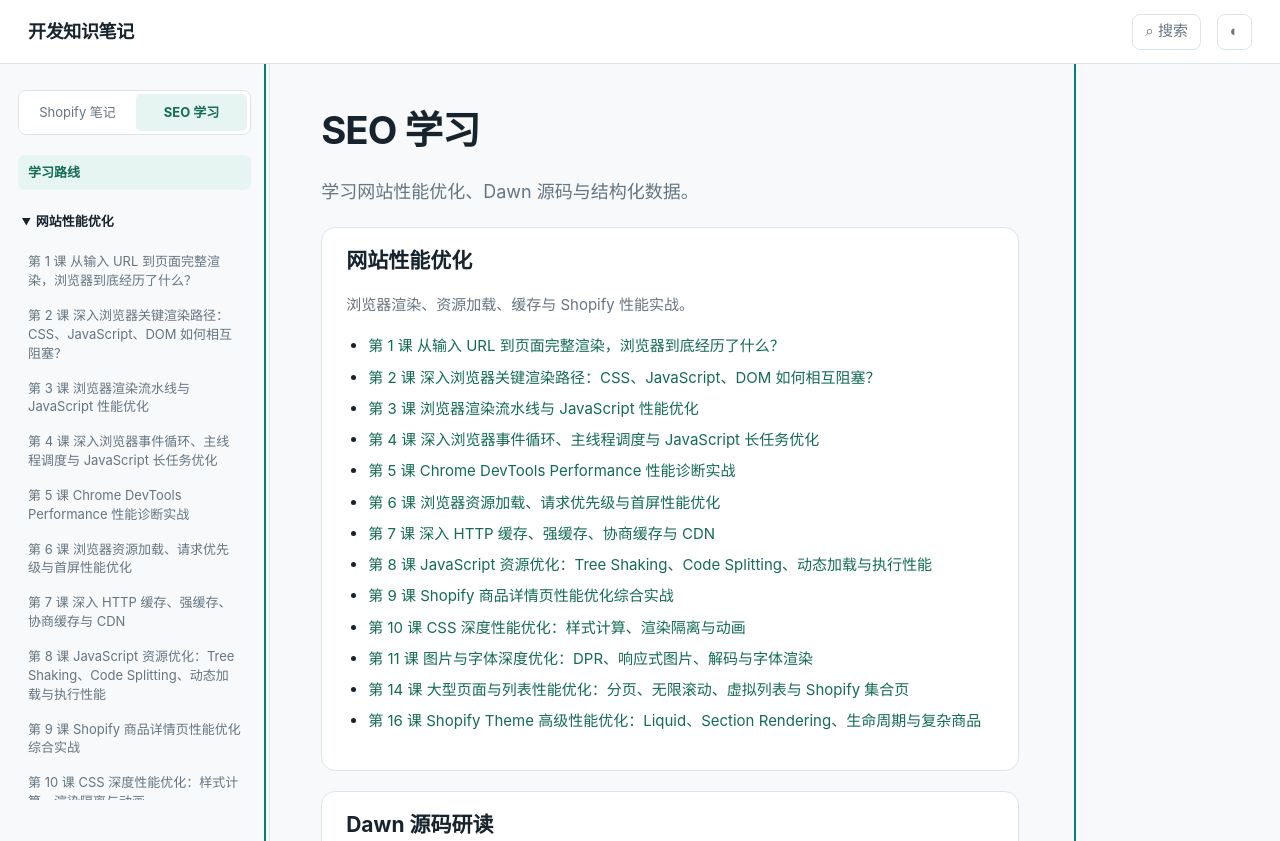
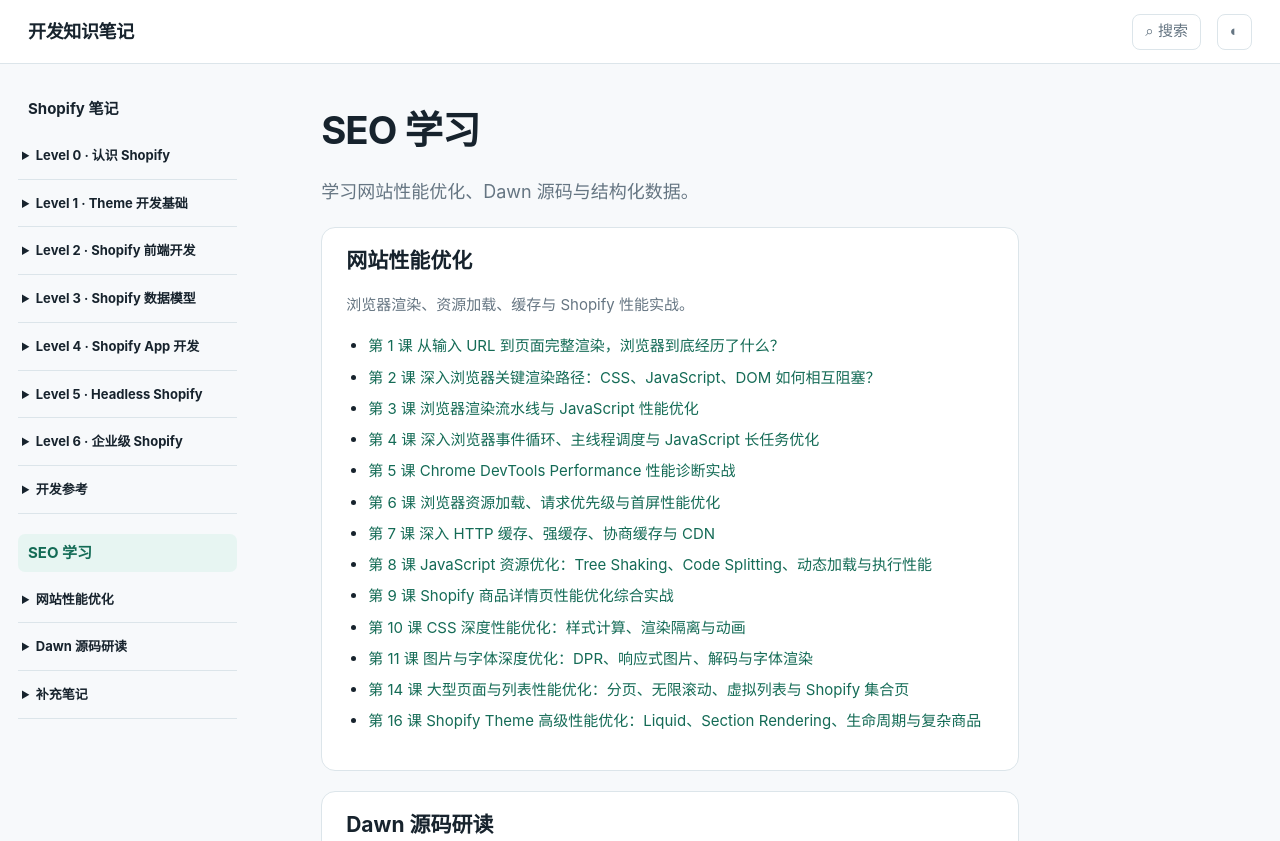
Before and after one commit to skylercong-cloud/Shopify-Note, a plain HTML site: page site/seo/index.html in a window 1280 px wide. Shown: the top 841 px of the page. Drawn offline with Linux system fonts and the light colour scheme.

Commit message:
Use one course sidebar and remove article outline

```diff
--- a/site/reader/app.js
+++ b/site/reader/app.js
@@ -30,15 +30,7 @@
     <div class="layout">
       <aside id="course-sidebar" class="sidebar" aria-label="课程导航">
         <div class="sidebar-inner">
-          <nav class="areas" aria-label="知识区">
-            <a href="../shopify/" data-area="shopify">Shopify 笔记</a>
-            <a href="../seo/" data-area="seo">SEO 学习</a>
-          </nav>
-          <div id="progress" class="progress" hidden>
-            <div class="progress-label"><span>已学完课程</span><strong id="progress-text"></strong></div>
-            <div class="progress-track"><i id="progress-bar"></i></div>
-          </div>
-          <nav id="toc" aria-label="本区课程"></nav>
+          <nav id="toc" aria-label="全部课程"></nav>
         </div>
       </aside>
       <main class="reading" id="reading">
@@ -129,18 +121,12 @@
   }
 
   const lessonTitle = lesson => [lesson.label, lesson.title].filter(Boolean).join(' ');
-  const groupTitle = group => currentArea === 'shopify' && group.id !== 'reference'
+  const groupTitle = (group, name = currentArea) => name === 'shopify' && group.id !== 'reference'
     ? 'Level ' + group.id + ' · ' + group.title
     : group.title;
 
   function updateCompletion() {
-    if (currentArea !== 'shopify') return;
-    const main = course.lessons.filter(lesson => lesson.kind !== 'reference');
-    const count = main.filter(lesson => completed.has(lesson.id)).length;
-    query('#progress').hidden = false;
-    query('#progress-text').textContent = count + '/' + main.length;
-    query('#progress-bar').style.width = Math.round(count / main.length * 100) + '%';
-    for (const entry of toc.querySelectorAll('a[data-lesson]')) {
+    for (const entry of toc.querySelectorAll('[data-area="shopify"] a[data-lesson]')) {
       const done = completed.has(entry.dataset.lesson);
       entry.classList.toggle('completed', done);
       entry.setAttribute('aria-label', entry.textContent + (done ? '，已学完' : ''));
@@ -148,22 +134,46 @@
   }
 
   function buildNav() {
-    query('[data-area="' + currentArea + '"]').setAttribute('aria-current', 'page');
-    const overview = link('学习路线', 'overview', 'overview-link');
+    for (const [name, info] of Object.entries(areas)) {
+      const section = node('section', undefined, 'course-section');
+      section.dataset.area = name;
+      const overview = link(info.label, 'overview', 'overview-link', name);
       overview.dataset.lesson = 'overview';
-    toc.append(overview);
-    for (const [index, group] of course.groups.entries()) {
+      const title = node('h2');
+      title.append(overview);
+      section.append(title);
+      toc.append(section);
+      catalog(name).then(data => {
+        for (const group of data.groups) {
           const details = node('details');
-      details.open = index === 0;
-      details.append(node('summary', groupTitle(group)));
-      for (const lesson of course.lessons.filter(item => item.level === group.id)) {
-        const entry = link(lessonTitle(lesson), lesson.id);
+          details.append(node('summary', groupTitle(group, name)));
+          for (const lesson of data.lessons.filter(item => item.level === group.id)) {
+            const entry = link(lessonTitle(lesson), lesson.id, undefined, name);
             entry.dataset.lesson = lesson.id;
             details.append(entry);
           }
-      toc.append(details);
+          section.append(details);
         }
         updateCompletion();
+        updateActiveNav();
+      }).catch(() => {
+        section.append(node('p', '暂时无法加载目录', 'muted'));
+      });
+    }
+  }
+
+  function updateActiveNav() {
+    const section = toc.querySelector('[data-area="' + currentArea + '"]');
+    section.querySelector('.overview-link').classList.toggle('current-area', Boolean(current));
+    for (const entry of section.querySelectorAll('a[data-lesson]')) {
+      const active = entry.dataset.lesson === (current?.id || 'overview');
+      entry.classList.toggle('active', active);
+      if (active) {
+        entry.setAttribute('aria-current', 'page');
+        const group = entry.closest('details');
+        if (group) group.open = true;
+      } else entry.removeAttribute('aria-current');
+    }
   }
 
   function localToc() {
@@ -198,6 +208,15 @@
     if (currentArea === 'shopify') {
       const note = node('div', undefined, 'course-note');
       note.append(node('strong', '如何使用'), node('p', '每课先读目标，再理解原理和示例，最后完成练习。点击“标记已学完”记录进度，记录仅保存在当前浏览器。高级章节中的概念示例不等于已经运行验证的完整工程。'));
+      const main = course.lessons.filter(lesson => lesson.kind !== 'reference');
+      const count = main.filter(lesson => completed.has(lesson.id)).length;
+      const progress = node('progress');
+      progress.max = main.length;
+      progress.value = count;
+      progress.setAttribute('aria-label', '已学完课程');
+      const progressRow = node('p', undefined, 'overview-progress');
+      progressRow.append(node('span', '已学完课程 ' + count + '/' + main.length), progress);
+      note.append(progressRow);
       article.append(note);
     }
     for (const group of course.groups) {
@@ -270,14 +289,7 @@
     observer?.disconnect();
     pageToc.replaceChildren();
     footer.hidden = true;
-    for (const entry of toc.querySelectorAll('a[data-lesson]')) {
-      const active = entry.dataset.lesson === (current?.id || 'overview');
-      entry.classList.toggle('active', active);
-      if (active) {
-        entry.setAttribute('aria-current', 'page');
-        if (entry.parentElement.tagName === 'DETAILS') entry.parentElement.open = true;
-      } else entry.removeAttribute('aria-current');
-    }
+    updateActiveNav();
     closeMenu();
     if (!current) {
       showOverview();
@@ -467,9 +479,9 @@
   backtop.addEventListener('click', () => scrollTo({ top: 0, behavior: 'smooth' }));
   addEventListener('scroll', () => backtop.classList.toggle('show', scrollY > 500), { passive: true });
 
+  buildNav();
   catalog(currentArea).then(data => {
     course = data;
-    buildNav();
     return showRoute();
   }).catch(error => {
     article.replaceChildren(node('h1', '课程目录加载失败'), node('p', error.message));
--- a/site/reader/course.css
+++ b/site/reader/course.css
@@ -1,7 +1,10 @@
 [hidden] { display: none !important; }
 .layout { grid-template-columns: 270px minmax(0, 1fr) 210px; max-width: 1600px; }
 .reading { min-width: 0; }
+.sidebar { border-inline: 0; }
+.sidebar-inner { scrollbar-gutter: stable; }
 .article { padding: 42px clamp(20px, 4vw, 56px) 28px; }
+.article:focus { outline: none; }
 .article > h1 { font-size: clamp(28px, 3vw, 40px); line-height: 1.3; }
 .article :is(h1,h2,h3,h4) { scroll-margin-top: 86px; overflow-wrap: anywhere; }
 .article pre { max-width: 100%; }
@@ -22,8 +25,14 @@
 #toc details { border-bottom: 1px solid var(--line); }
 #toc a { padding: 8px 10px; }
 #toc a.completed::before { content: '✓ '; color: var(--brand); }
-#toc .overview-link { color: var(--brand); font-weight: 700; margin-bottom: 8px; }
-#page-toc { position: sticky; top: 64px; align-self: start; max-height: calc(100vh - 64px); overflow: auto; padding: 28px 16px; border-left: 1px solid var(--line); }
+#toc { margin: 0; }
+.course-section + .course-section { margin-top: 20px; }
+.course-section h2 { margin: 0 0 4px; }
+#toc .overview-link { color: var(--ink); font-size: 15px; font-weight: 700; }
+#toc .overview-link.current-area { color: var(--accent); }
+.overview-progress { display: flex; flex-wrap: wrap; align-items: center; gap: 8px 16px; color: var(--muted); }
+.overview-progress progress { max-width: 100%; accent-color: var(--accent); }
+#page-toc { position: sticky; top: 64px; align-self: start; max-height: calc(100vh - 64px); overflow: auto; padding: 28px 16px; }
 #page-toc:empty { visibility: hidden; }
 #page-toc h2 { font-size: 13px; margin: 0 0 12px; }
 #page-toc a { display: block; text-decoration: none; color: var(--muted); font-size: 12px; padding: 5px 0; line-height: 1.5; overflow-wrap: anywhere; }
@@ -48,26 +57,7 @@
   border-radius: 8px;
 }
 .top-actions button:hover { background: var(--brand-soft); }
-.areas {
-  display: grid;
-  grid-template-columns: 1fr 1fr;
-  gap: 3px;
-  padding: 3px;
-  background: var(--panel);
-  border: 1px solid var(--line);
-  border-radius: 8px;
-}
-.areas a {
-  padding: 7px 4px;
-  color: var(--muted);
-  text-align: center;
-  text-decoration: none;
-  font-size: 13px;
-  border-radius: 5px;
-}
-.areas a:hover, .areas a[aria-current] { background: var(--brand-soft); color: var(--accent); }
-.areas a[aria-current] { font-weight: 700; }
-.article a, .lesson-pager a, #toc .overview-link, #toc a.active,
+.article a, .lesson-pager a, #toc a.active,
 .search-result a, .complete-button { color: var(--accent); }
 .article hr { border: 0; border-top: 1px solid var(--line); margin: 28px 0; }
 .article { overflow-wrap: anywhere; }
@@ -108,7 +98,6 @@
   .sidebar { display: none; position: fixed; inset: 64px 0 0; z-index: 9; background: var(--panel); overflow: auto; }
   .sidebar.is-open { display: block; }
   .sidebar #toc { display: block; }
-  .sidebar .areas { display: grid; }
   .sidebar-inner { padding: 20px; }
   .article { padding: 28px 18px; }
   .level-card { padding: 18px; }
```
Lines whose indentation alone changed are shown as unchanged.
